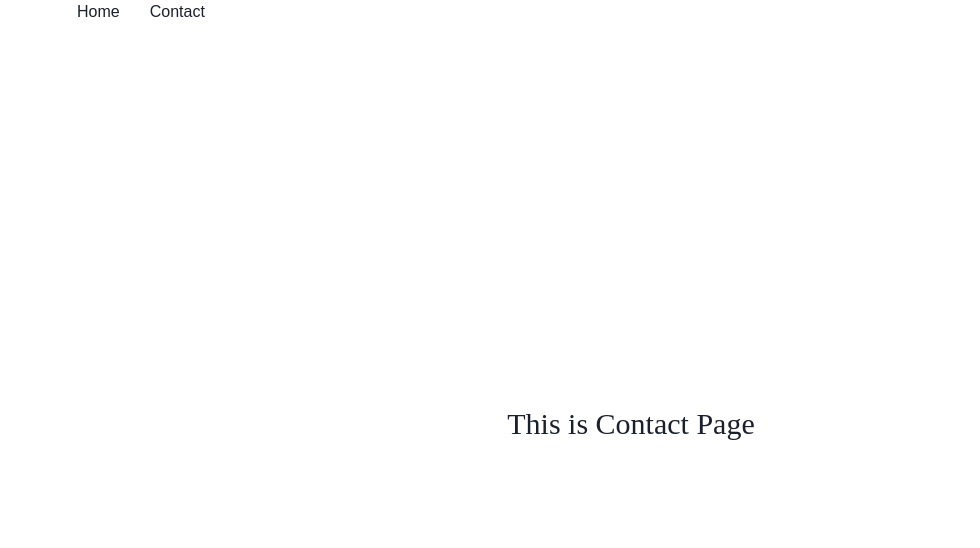
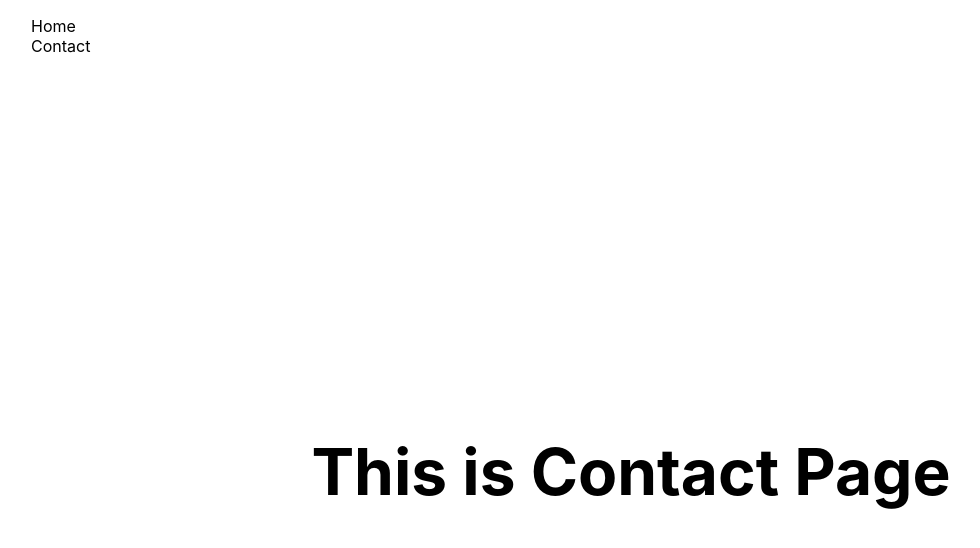
Before and after one commit to morshedx/nextjs-boilerplate, a Next.js app: page /contact in a window 1280 px wide. Shown: the top 548 px of the page, without its empty margins (9-989 px from the left). Built offline with nearby package versions, Linux system fonts and the light colour scheme.

Commit message:
remove chakra ui

```diff
--- a/package.json
+++ b/package.json
@@ -8,10 +8,6 @@
     "lint": "next lint"
   },
   "dependencies": {
-    "@chakra-ui/react": "^1.6.12",
-    "@emotion/react": "^11.7.0",
-    "@emotion/styled": "^11",
-    "framer-motion": "^5.3.3",
     "next": "12.0.4",
     "next-seo": "^4.28.1",
     "react": "17.0.2",
--- a/src/components/header/top-bar.js
+++ b/src/components/header/top-bar.js
@@ -1,11 +1,10 @@
 import Link from 'next/link';
-import { Container, Flex } from '@chakra-ui/react';
 
 const TopBar = () => {
   return (
     <div>
-      <Container>
-        <Flex as="ul" sx={{ listStyle: 'none', gap: 30 }}>
+      <div>
+        <ul style={{ listStyle: 'none', gap: 30 }}>
           <li>
             <Link href="/">
               <a>Home</a>
@@ -16,8 +15,8 @@ const TopBar = () => {
               <a>Contact</a>
             </Link>
           </li>
-        </Flex>
-      </Container>
+        </ul>
+      </div>
     </div>
   );
 };
--- a/src/components/next-seo.js
+++ b/src/components/next-seo.js
@@ -1,6 +1,4 @@
 import { NextSeo } from 'next-seo';
-
-import React from 'react';
 
 const Seo = () => {
   return (
--- a/src/pages/_app.js
+++ b/src/pages/_app.js
@@ -1,11 +1,9 @@
 import { DefaultSeo } from 'next-seo';
-import { ChakraProvider } from '@chakra-ui/react';
-import theme from 'theme';
 import 'styles/globals.css';
 
 const App = ({ Component, pageProps }) => {
   return (
-    <ChakraProvider theme={theme}>
+    <>
       <DefaultSeo
         openGraph={{
           type: 'website',
@@ -15,7 +13,7 @@ const App = ({ Component, pageProps }) => {
         }}
       />
       <Component {...pageProps} />
-    </ChakraProvider>
+    </>
   );
 };
 
--- a/src/pages/contact.js
+++ b/src/pages/contact.js
@@ -1,5 +1,4 @@
 import { Fragment } from 'react';
-import { Heading } from '@chakra-ui/react';
 import NextSeo from 'components/next-seo';
 import Header from 'components/header/header';
 import styles from 'styles/Home.module.css';
@@ -11,9 +10,7 @@ const Contact = () => {
       <Header />
       <div className={styles.container}>
         <main className={styles.main}>
-          <Heading as="h1" className={styles.title}>
-            This is Contact Page
-          </Heading>
+          <h1 className={styles.title}>This is Contact Page</h1>
         </main>
       </div>
     </Fragment>
--- a/src/theme/components.js
+++ /dev/null
@@ -1,15 +0,0 @@
-const components = {
-  // container
-  Container: {
-    baseStyle: {
-      maxWidth: ['100%', null, null, '720px', '960px', '1140px', '1320px'],
-    },
-  },
-  // heading
-  Heading: {
-    baseStyle: {
-      fontWeight: 'light',
-    },
-  },
-};
-export default components;
--- a/src/theme/index.js
+++ /dev/null
@@ -1,29 +0,0 @@
-import { extendTheme } from '@chakra-ui/react';
-import { createBreakpoints } from '@chakra-ui/theme-tools';
-import components from 'theme/components';
-
-// example theme object
-export default extendTheme({
-  breakpoints: createBreakpoints({
-    md: '768px',
-    lg: '992px',
-    xl: '1200px',
-    xxl: '1400px',
-  }),
-  components,
-  colors: {
-    text: '#333',
-    background: '#fff',
-    primary: '#00395d',
-    secondary: '#0076b6',
-    muted: '#e7e7e7',
-  },
-  fonts: {
-    body: 'Expert Sans, sans-serif',
-    heading: 'Expert Sans, serif',
-    mono: 'Menlo, monospace',
-  },
-  shadows: {
-    default: '0 4px 12px -4px rgba(0, 0, 0, 0.1)',
-  },
-});
```
Also changed, not shown: 1 other file (tests, documents, lock files or other folders).
